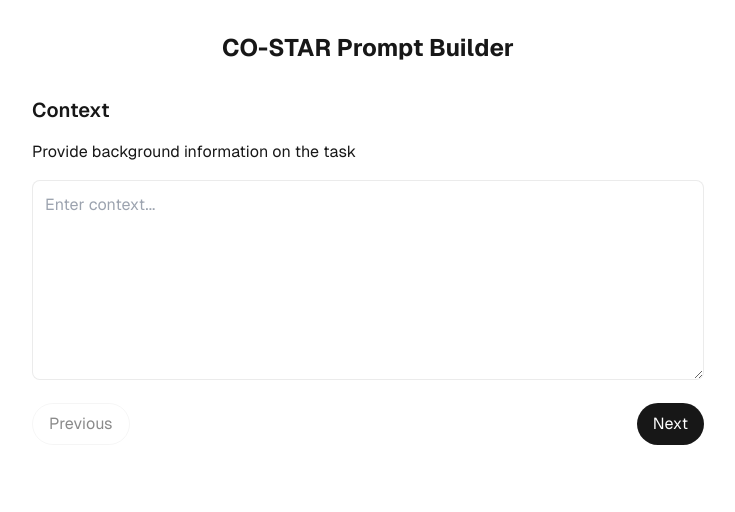
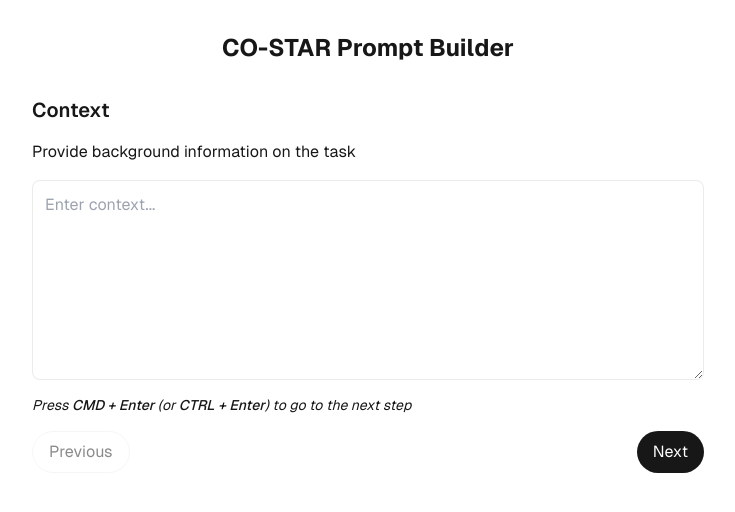
Before and after one commit to JordanChoo/costar-prompter, a Next.js app: page / in a window 1280 px wide. Shown: the top 512 px of the page, without its empty margins (272-1007 px from the left). Built offline with nearby package versions, Linux system fonts and the light colour scheme.

Commit message:
Added keyboard tool tip

```diff
--- a/app/page.tsx
+++ b/app/page.tsx
@@ -53,6 +53,12 @@ const slideVariants = {
     opacity: 0
   })
 };
+
+const KeyboardTip = () => (
+  <p className="text-sm text-foreground/60 mt-2 italic">
+    Press <span className="font-medium">CMD + Enter</span> (or <span className="font-medium">CTRL + Enter</span>) to go to the next step
+  </p>
+);
 
 export default function Home() {
   const [[currentStep, direction], setCurrentStep] = useState<[keyof typeof steps, number]>(['context', 0]);
@@ -152,12 +158,15 @@ export default function Home() {
                   <p className="text-foreground/70">
                     {steps[currentStep].description}
                   </p>
+                  <div>
                     <textarea
                       className="textarea-base min-h-[200px]"
                       value={formData[currentStep]}
                       onChange={(e) => handleInputChange(e.target.value)}
                       placeholder={`Enter ${steps[currentStep].title.toLowerCase()}...`}
                     />
+                    <KeyboardTip />
+                  </div>
                 </div>
 
                 <div className="flex justify-between mt-4">
```
Lines whose indentation alone changed are shown as unchanged.
